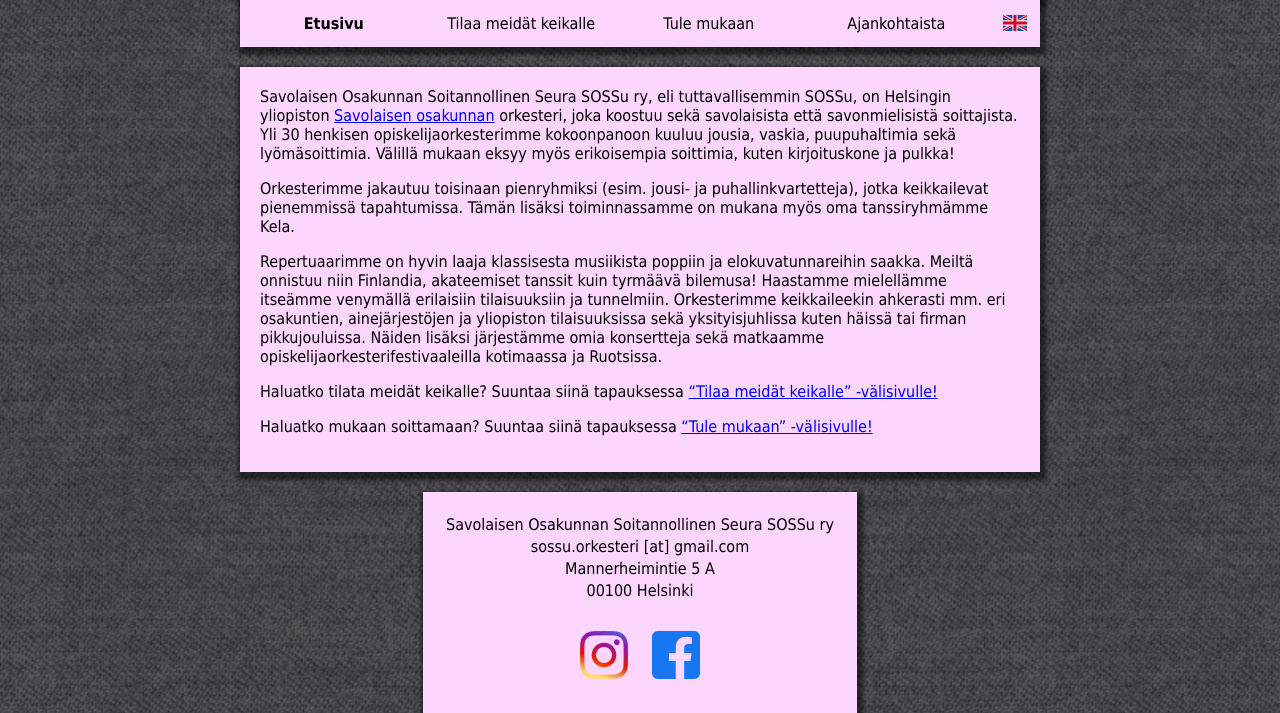
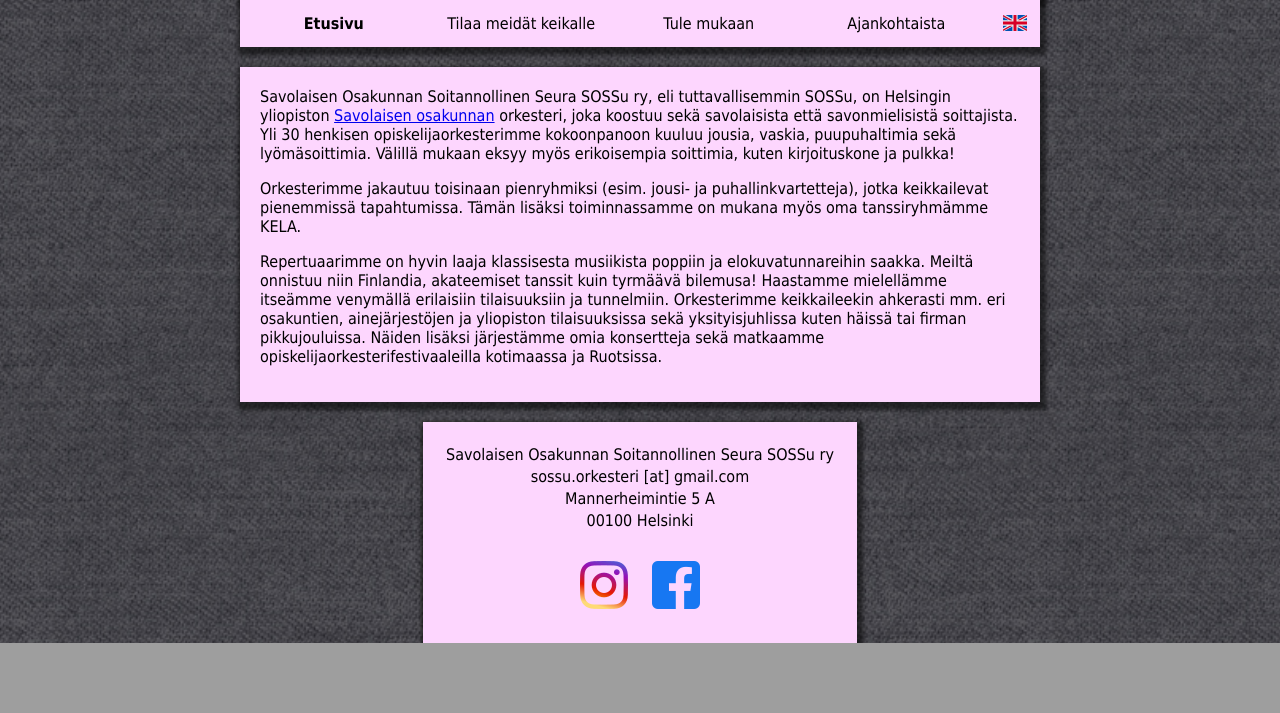
Before and after one commit to sossuOrkesteri/sossunVerkkosivut, a Flask app: page / in a window 1280 px wide. Shown: the part 601-1314 px from the top of the page. After the commit the page ends 1244 px from the top, so only its background shows below. Run offline with Flask 2, Linux system fonts and the light colour scheme.

Commit message:
text edited from index

```diff
--- a/templates/index.html
+++ b/templates/index.html
@@ -15,7 +15,7 @@
 <p>
   Orkesterimme jakautuu toisinaan pienryhmiksi (esim. jousi- ja puhallinkvartetteja),
   jotka keikkailevat pienemmissä tapahtumissa. Tämän
-  lisäksi toiminnassamme on mukana myös oma tanssiryhmämme Kela.
+  lisäksi toiminnassamme on mukana myös oma tanssiryhmämme KELA.
 </p>
 <p>
   Repertuaarimme on hyvin laaja klassisesta musiikista poppiin ja
@@ -27,11 +27,4 @@
   pikkujouluissa. Näiden lisäksi järjestämme omia konsertteja sekä matkaamme
   opiskelijaorkesterifestivaaleilla kotimaassa ja Ruotsissa.
 </p>
-<p>
-  Haluatko tilata meidät keikalle? Suuntaa siinä tapauksessa <a href="/tilaasossu">“Tilaa meidät
-  keikalle” -välisivulle!</a>
-</p>
-<p>
-  Haluatko mukaan soittamaan? Suuntaa siinä tapauksessa <a href="/tulemukaan">“Tule mukaan” -välisivulle!</a>
-</p>
 {% endblock %}
```
